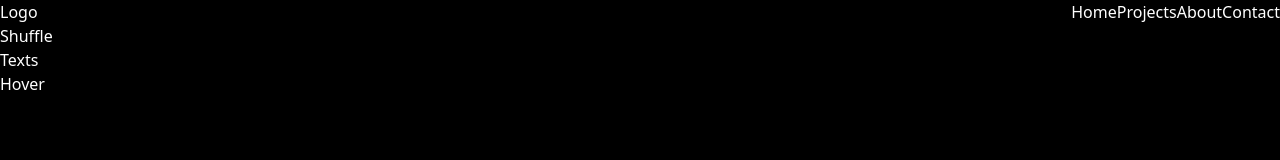
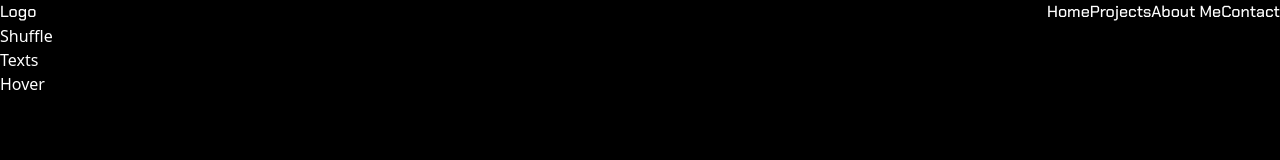
Before and after one commit to cedgarcia/portfolio, a Next.js app: page / in a window 1280 px wide. Shown: the top 160 px of the page. Built offline with nearby package versions, Linux system fonts and the light colour scheme.

Commit message:
shuffle letter of nav links

```diff
--- a/src/components/common/Navigation.tsx
+++ b/src/components/common/Navigation.tsx
@@ -2,6 +2,8 @@
 
 import { useState } from "react";
 import Link from "next/link";
+
+import ShuffleText from "@/components/common/ShuffleText";
 
 const Navigation = () => {
   const [navOpen, setNavOpen] = useState<boolean>(false);
@@ -33,13 +35,21 @@ const Navigation = () => {
       </nav>
 
       {/* Desktop Nav */}
-      <nav className="hidden items-center justify-between laptop:flex">
+      <nav className="hidden items-center justify-between font-heading3 laptop:flex">
         <Link href="/">Logo</Link>
         <div className="nav-links">
-          <Link href="/">Home</Link>
-          <Link href="/projects">Projects</Link>
-          <Link href="/about">About</Link>
-          <Link href="/contact">Contact</Link>
+          <Link href="/">
+            <ShuffleText text="Home" />
+          </Link>
+          <Link href="/projects">
+            <ShuffleText text="Projects" />
+          </Link>
+          <Link href="/about">
+            <ShuffleText text="About Me" />
+          </Link>
+          <Link href="/contact">
+            <ShuffleText text="Contact" />
+          </Link>
         </div>
       </nav>
 
```
